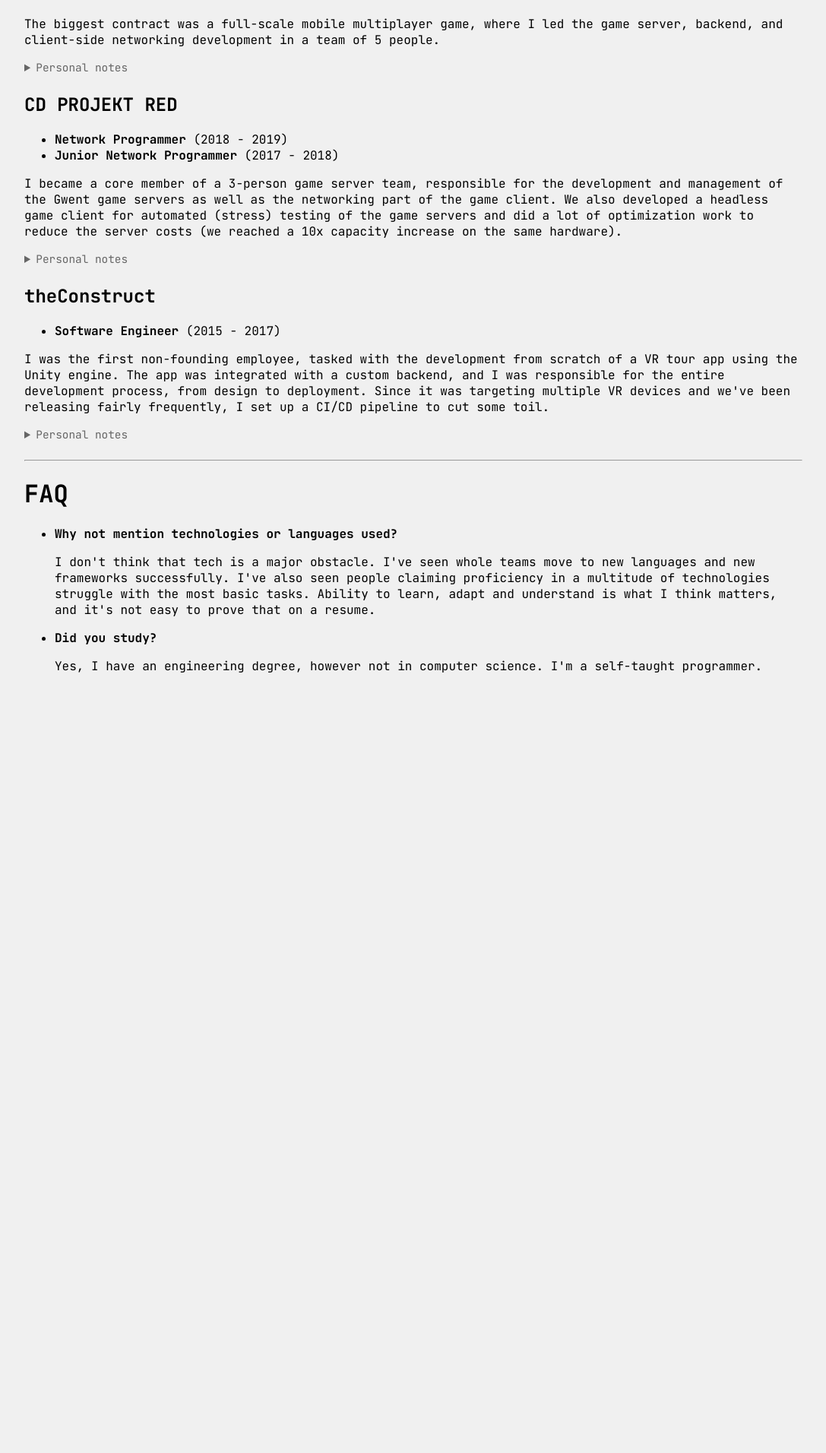
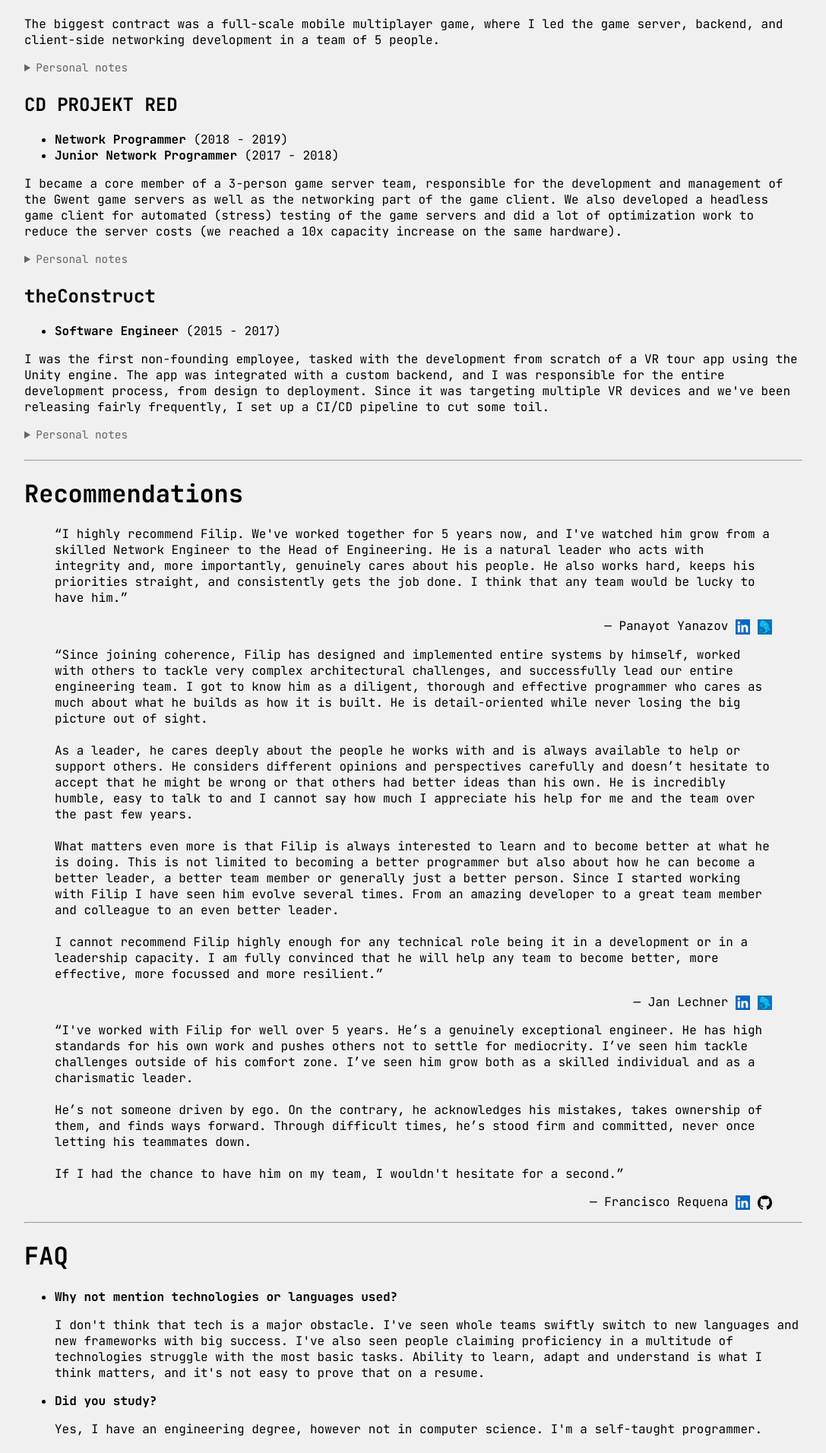
Before and after one commit to radwan92/radwan92.github.io, a Jekyll site: the page built from work.html, in a window 1280 px wide. Shown: the part 788-2700 px from the top of the page at 76% size, without its empty margins (96-1183 px from the left). Built offline with Jekyll 4.4.1, drawn with Linux system fonts in a browser that asks for light colours; before the commit the page ends 1696 px from its top, so only the background shows below that.

Commit message:
feat: recommendations

```diff
--- /dev/null
+++ b/_data/recs.yml
@@ -0,0 +1,25 @@
+- from: Panayot Yanazov
+  linkedin: https://www.linkedin.com/in/panayot/
+  mobygames: https://www.mobygames.com/person/33745/panayot-vaniozdravov-yanazov/
+  content: |
+    I highly recommend Filip. We've worked together for 5 years now, and I've watched him grow from a skilled Network Engineer to the Head of Engineering. He is a natural leader who acts with integrity and, more importantly, genuinely cares about his people. He also works hard, keeps his priorities straight, and consistently gets the job done. I think that any team would be lucky to have him.
+- from: Jan Lechner
+  linkedin: https://se.linkedin.com/in/janlechner
+  mobygames: https://www.mobygames.com/person/208071/jan-lechner/
+  content: |
+    Since joining coherence, Filip has designed and implemented entire systems by himself, worked with others to tackle very complex architectural challenges, and successfully lead our entire engineering team. I got to know him as a diligent, thorough and effective programmer who cares as much about what he builds as how it is built. He is detail-oriented while never losing the big picture out of sight.
+
+    As a leader, he cares deeply about the people he works with and is always available to help or support others. He considers different opinions and perspectives carefully and doesn’t hesitate to accept that he might be wrong or that others had better ideas than his own. He is incredibly humble, easy to talk to and I cannot say how much I appreciate his help for me and the team over the past few years.
+
+    What matters even more is that Filip is always interested to learn and to become better at what he is doing. This is not limited to becoming a better programmer but also about how he can become a better leader, a better team member or generally just a better person. Since I started working with Filip I have seen him evolve several times. From an amazing developer to a great team member and colleague to an even better leader.
+
+    I cannot recommend Filip highly enough for any technical role being it in a development or in a leadership capacity. I am fully convinced that he will help any team to become better, more effective, more focussed and more resilient.
+- from: Francisco Requena
+  linkedin: https://www.linkedin.com/in/frarees/
+  github: https://frarees.github.io/
+  content: |
+    I've worked with Filip for well over 5 years. He’s a genuinely exceptional engineer. He has high standards for his own work and pushes others not to settle for mediocrity. I’ve seen him tackle challenges outside of his comfort zone. I’ve seen him grow both as a skilled individual and as a charismatic leader.
+
+    He’s not someone driven by ego. On the contrary, he acknowledges his mistakes, takes ownership of them, and finds ways forward. Through difficult times, he’s stood firm and committed, never once letting his teammates down.
+
+    If I had the chance to have him on my team, I wouldn't hesitate for a second.
--- a/_sass/main.scss
+++ b/_sass/main.scss
@@ -137,3 +137,17 @@
   color: #222;
   white-space: pre-line;
 }
+
+.work-recommendation {
+    white-space: pre-line;
+}
+
+.icon {
+  width: 1.2em;
+  height: 1.2em;
+  vertical-align: middle;
+}
+
+footer {
+  text-align: right;
+}
--- a/work.html
+++ b/work.html
@@ -22,12 +22,29 @@
 {% endfor %}
 
 <hr>
+<h1>Recommendations</h1>
+{% for rec in site.data.recs %}
+  <blockquote>
+    <p class="work-recommendation"><q>{{ rec.content | strip }}</q></p>
+    <footer>— {{ rec.from }}
+      <a href="{{ rec.linkedin }}"><img src="assets/images/linkedin.png" class="icon" alt="LinkedIn"></a>
+      {% if rec.mobygames != null %}
+        <a href="{{ rec.mobygames }}"><img src="assets/images/mobygames.png" class="icon" alt="MobyGames"></a>
+      {% endif %}
+      {% if rec.github != null %}
+        <a href="{{ rec.github }}"><img src="assets/images/github.png" class="icon" alt="GitHub"></a>
+      {% endif %}
+    </footer>
+  </blockquote>
+{% endfor %}
+
+<hr>
 
 <h1>FAQ</h1>
 <ul>
   <li>
     <strong>Why not mention technologies or languages used?</strong>
-    <p>I don't think that tech is a major obstacle. I've seen whole teams move to new languages and new frameworks successfully. I've also seen people claiming proficiency in a multitude of technologies struggle with the most basic tasks. Ability to learn, adapt and understand is what I think matters, and it's not easy to prove that on a resume.</p>
+    <p>I don't think that tech is a major obstacle. I've seen whole teams swiftly switch to new languages and new frameworks with big success. I've also seen people claiming proficiency in a multitude of technologies struggle with the most basic tasks. Ability to learn, adapt and understand is what I think matters, and it's not easy to prove that on a resume.</p>
   </li>
   <li>
     <strong>Did you study?</strong>
```
Also changed, not shown: assets/images/github.png (added), assets/images/linkedin.png (added), assets/images/mobygames.png (added).
